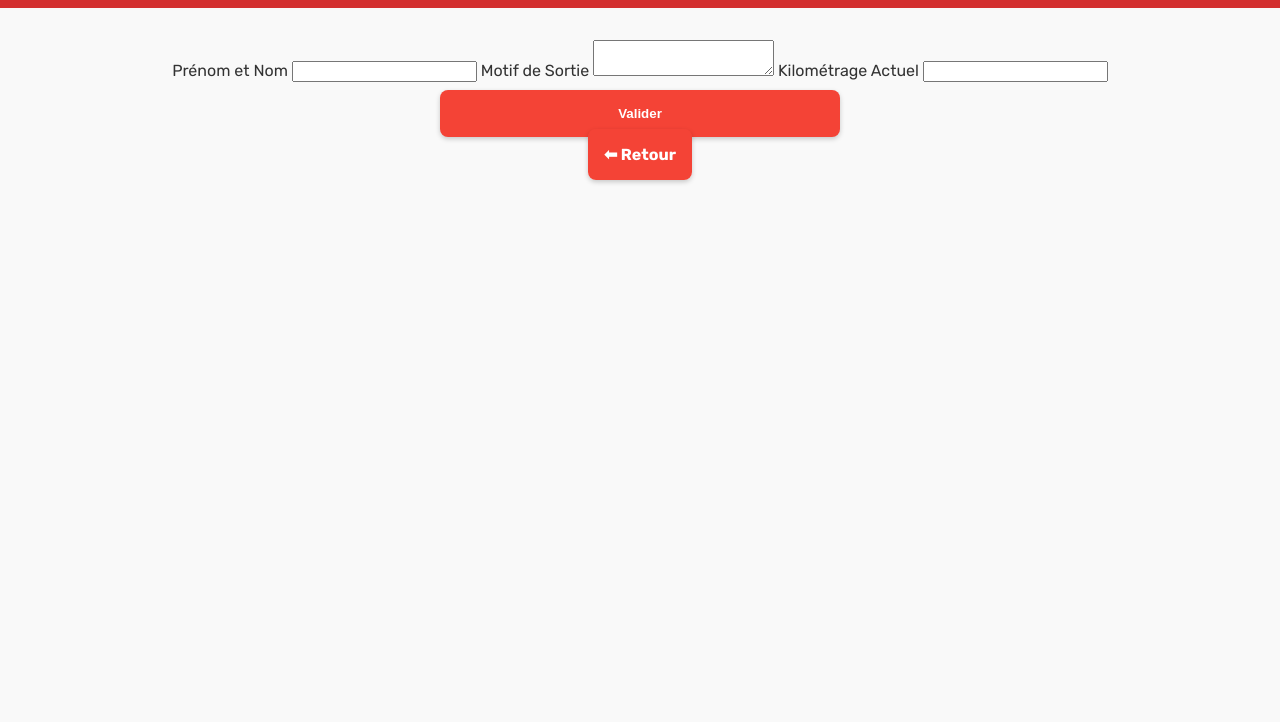
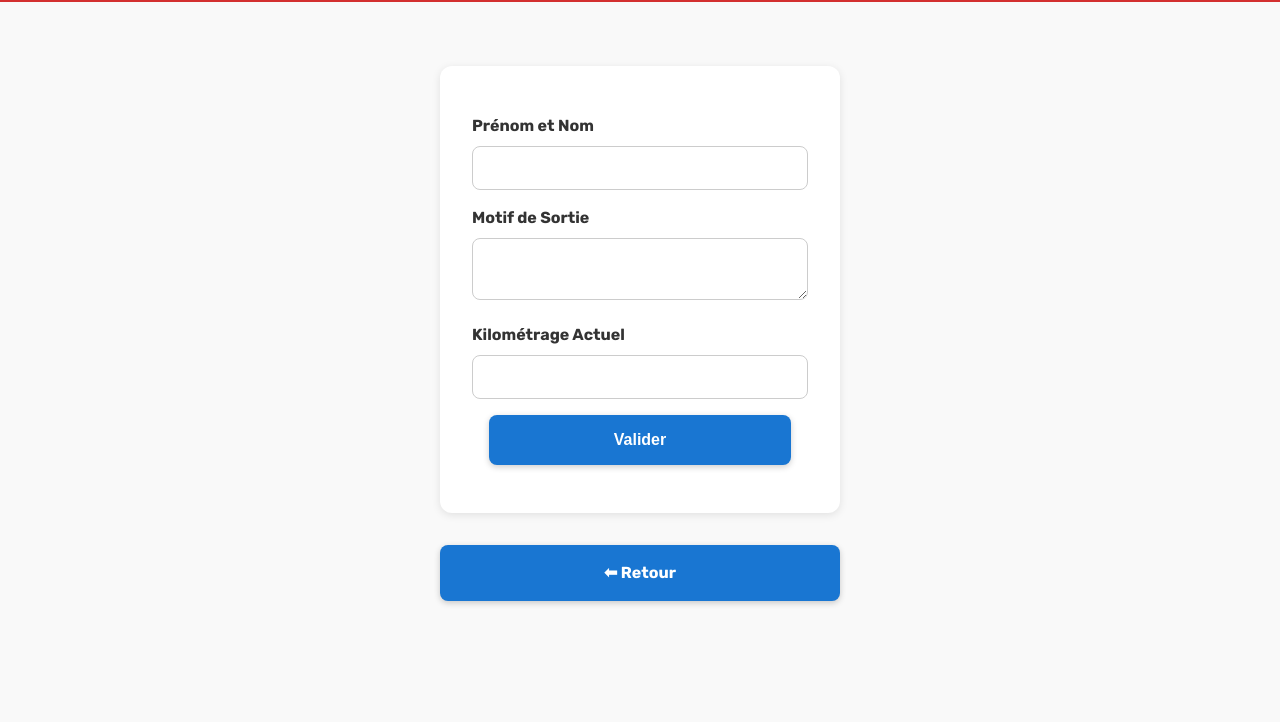
Before and after one commit to Cyril60620/cs-mareuil, a plain HTML site: page vsav.html in a window 1280 px wide. Shown: the part 78-800 px from the top of the page. Drawn offline with Linux system fonts and the light colour scheme.

Commit message:
Add files via upload

```diff
--- a/style.css
+++ b/style.css
@@ -1,16 +1,22 @@
+/* RESET DE BASE */
+* {
+  margin: 0;
+  padding: 0;
+  box-sizing: border-box;
+}
+
 body {
   font-family: 'Rubik', sans-serif;
-  margin: 0;
-  padding: 0;
-  background: #f9f9f9;
+  background-color: #f9f9f9;
   color: #333;
   display: flex;
   flex-direction: column;
   min-height: 100vh;
+  line-height: 1.5;
 }
 
 header {
-  background: #d32f2f;
+  background-color: #d32f2f;
   color: white;
   text-align: center;
   padding: 1rem;
@@ -21,70 +27,72 @@ header img {
   height: auto;
 }
 
-header h1 {
-  margin: 0.5rem 0;
-}
-
 main {
   flex-grow: 1;
   padding: 2rem 1rem;
   text-align: center;
 }
 
-nav {
-  display: flex;
-  flex-direction: column;
-  align-items: center;
-  background: #b71c1c;
-  padding: 1rem 0;
+form {
+  background-color: #fff;
+  padding: 2rem;
+  border-radius: 12px;
+  box-shadow: 0 2px 8px rgba(0,0,0,0.1);
+  max-width: 400px;
+  margin: 2rem auto;
 }
 
+label {
+  display: block;
+  text-align: left;
+  font-weight: bold;
+  margin-bottom: 0.5rem;
+  margin-top: 1rem;
+}
+
+input,
+textarea {
+  width: 100%;
+  padding: 0.75rem;
+  border: 1px solid #ccc;
+  border-radius: 8px;
+  font-size: 1rem;
+}
+
+button,
+.back-button,
 nav a,
-.accordion-content a,
-.form-link a,
-.back-button,
-button {
-  background-color: #f44336;
-  color: white;
-  text-decoration: none;
-  padding: 1rem;
-  margin: 0.5rem 0;
+.accordion-toggle,
+.accordion-content a {
+  display: block;
   width: 90%;
   max-width: 400px;
-  text-align: center;
+  margin: 1rem auto;
+  background-color: #1976d2;
+  color: white;
+  padding: 1rem;
+  font-size: 1rem;
+  border: none;
   border-radius: 8px;
   font-weight: bold;
-  box-shadow: 0 2px 5px rgba(0,0,0,0.2);
-  transition: background-color 0.3s;
-  border: none;
   cursor: pointer;
+  text-align: center;
+  text-decoration: none;
+  box-shadow: 0 2px 6px rgba(0,0,0,0.2);
+  transition: background 0.3s ease;
 }
 
+button:hover,
+.back-button:hover,
 nav a:hover,
-.accordion-content a:hover,
-.form-link a:hover,
-.back-button:hover,
-button:hover {
-  background-color: #e53935;
+.accordion-toggle:hover,
+.accordion-content a:hover {
+  background-color: #1565c0;
 }
 
 .accordion {
   max-width: 400px;
-  margin: 1rem auto;
-  text-align: center;
-}
-
-.accordion-toggle {
-  width: 100%;
-  background: #1976d2;
-  color: white;
-  padding: 1rem;
-  border: none;
-  font-weight: bold;
-  font-size: 1rem;
-  border-radius: 10px;
-  cursor: pointer;
-  box-shadow: 0 2px 6px rgba(0,0,0,0.2);
+  margin: 2rem auto;
 }
 
 .accordion-content {
@@ -104,3 +112,23 @@ footer {
   padding: 1rem;
   background: #eee;
 }
+
+/* MEDIA QUERY POUR MOBILE */
+@media (max-width: 480px) {
+  body {
+    font-size: 0.95rem;
+  }
+
+  header h1 {
+    font-size: 1.3rem;
+  }
+
+  input,
+  textarea,
+  button,
+  .back-button,
+  nav a {
+    font-size: 0.95rem;
+    padding: 0.75rem;
+  }
+}
```
